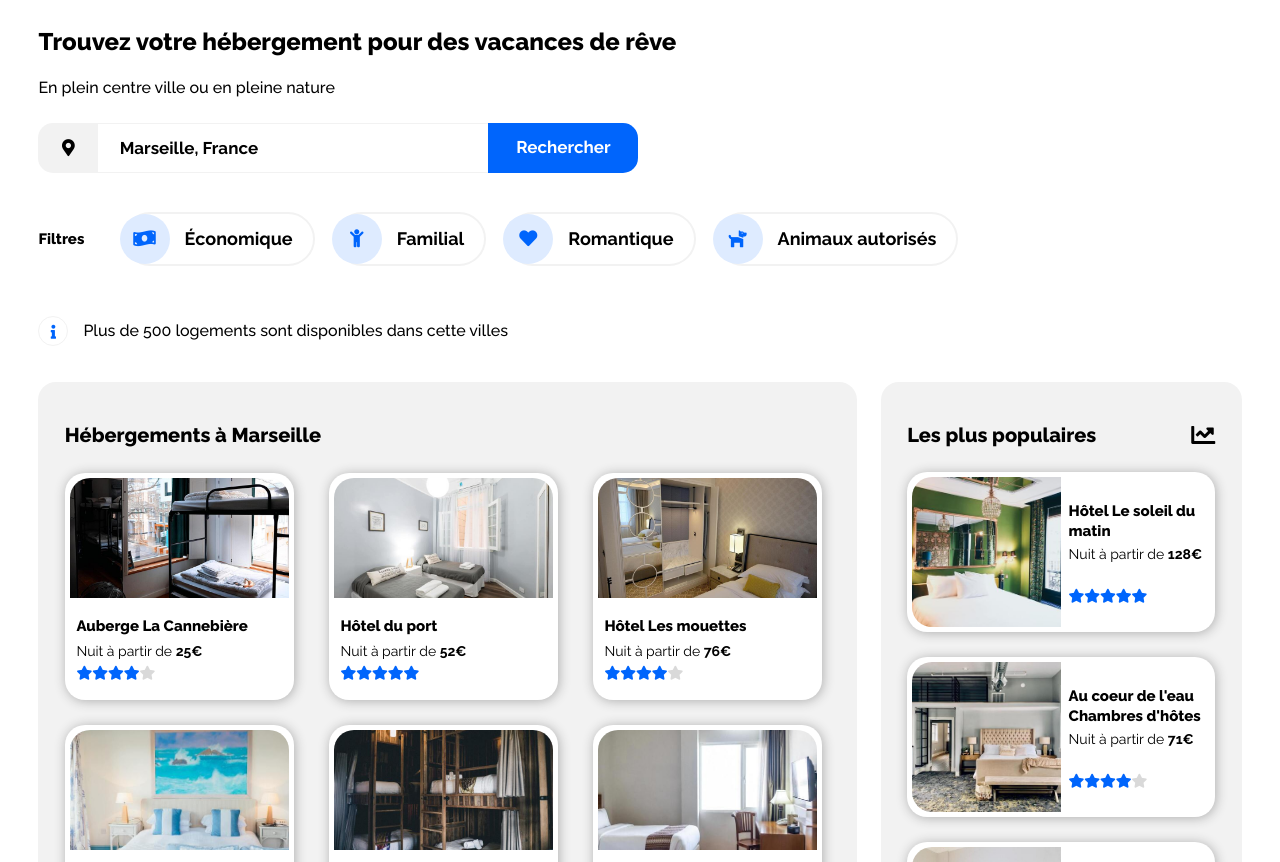
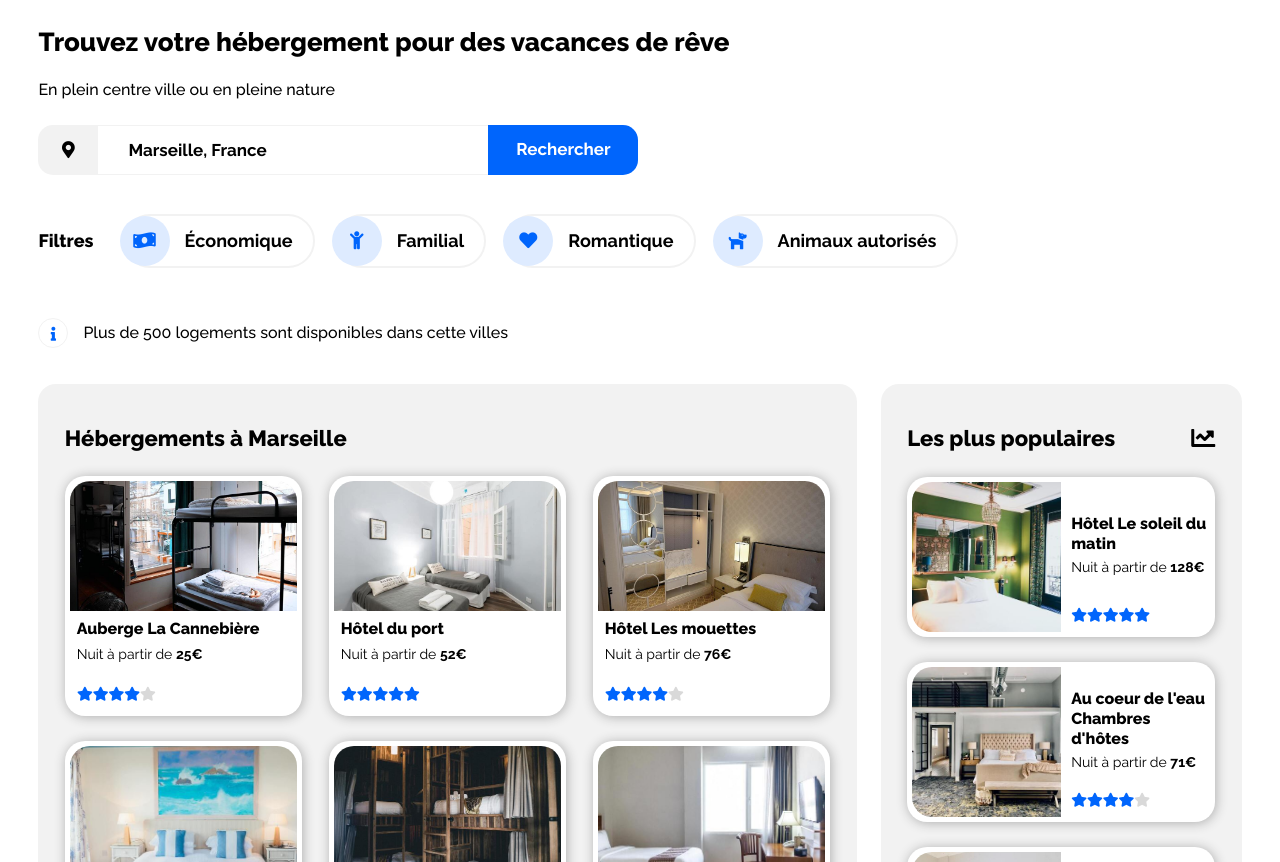
Before and after one commit to fabiendevfront/FabienDucousso_2_31012022, a plain HTML site: page index.html in a window 1280 px wide. Shown: the part 86-948 px from the top of the page. Drawn offline with Linux system fonts and the light colour scheme.

Commit message:
CSS ratings, rental & popular cards

```diff
--- a/css/desktop.css
+++ b/css/desktop.css
@@ -37,27 +37,26 @@ h3 {
 }
 
 h1 {
-    font-size: 24px;
+    font-size: 26px;
     line-height: 40px;
 }
 
 h2 {
-    font-size: 20px;
+    font-size: 22px;
 }
 
 h3{
-    font-size: 15px;
+    font-size: 16px;
+}
+
+.wrapper {
+    padding: 0 3%;
 }
 
 .subtitle {
     font-size: 16px;
     font-weight: 500;
 }
-
-.wrapper {
-    padding: 0 3%;
-}
-
 
 /**********/
 /* HEADER */
@@ -66,7 +65,6 @@ h3{
 #header {
     width: 100%;
     display: flex;
-    flex-direction: row;
 	flex-wrap: wrap;
 	justify-content: space-between;
     align-items: center;
@@ -83,7 +81,6 @@ h3{
 .menu {
     width: 50%;
     display: flex;
-    flex-direction: row;
 	flex-wrap: wrap;
 	justify-content: flex-end;
     align-items: center;
@@ -122,7 +119,6 @@ h3{
 
 .search {
     display: flex;
-    flex-direction: row;
 	flex-wrap: wrap;
 	justify-content: flex-start;
     align-items: center;
@@ -152,6 +148,8 @@ h3{
     border-width: 1px 0;
     border-style: solid;
     border-color: #F2F2F2;
+    padding: 0 5%;
+    color:#000000;
 }
 
 .search-form:focus {
@@ -164,13 +162,7 @@ h3{
 
 .search-form::placeholder {
     color:#000000;
-    padding: 0 5%;
 }
-
-.search-form:-moz-placeholder {
-    color:#000000;
-    padding: 0 5%;
-  }
 
 .search-form:focus::placeholder {
     opacity: 0;
@@ -198,19 +190,18 @@ h3{
 .filters {
     width: 100%;
     display: flex;
-    flex-direction: row;
 	justify-content: flex-start;
     align-items: center;
 }
 
 .filters-title {
+    font-size: 18px;
     width: 7%;
 }
 
 .filters-items {
     width: 93%;
     display: flex;
-    flex-direction: row;
 	flex-wrap: wrap;
 	justify-content: flex-start;
     align-items: center;
@@ -219,7 +210,6 @@ h3{
 
 .filters-btn {
     display: flex;
-    flex-direction: row;
 	justify-content: flex-start;
     align-items: center;
     padding-right: 20px;
@@ -244,24 +234,23 @@ h3{
 .filters-icon {
     width: 50px;
     height: 50px;
+    line-height: 50px;
     border-radius: 50%;
-    background-color: #deebff;
     text-align: center;
-    line-height: 50px;
     margin-left: -5px;
     margin-right: 15px;
+    background-color: #deebff;
     color: #0065fc;
 }
 
 .filters-text {
-    margin: 0 auto;
+    margin: 0;
 }
 
 /* INFORMATION */
 
 .information {
     display: flex;
-	flex-direction: row;
 	justify-content: flex-start;
     align-items: center;
 }
@@ -269,11 +258,10 @@ h3{
 .information-icon {
     width: 30px;
     height: 30px;
+    line-height: 30px;
     border-radius: 50%;
     border: solid 1px #F2F2F2;
     text-align: center;
-    vertical-align:middle;
-    line-height: 30px;
     margin-right: 15px;
     color: #0065fc;
 }
@@ -284,7 +272,6 @@ h3{
 
 #lodgings {
     display: flex;
-	flex-direction: row;
 	flex-wrap: wrap;
 	justify-content: space-between;
     margin-bottom: 60px;
@@ -310,14 +297,15 @@ h3{
 .rental-items {
     margin: 28px 0 28px 0;
     display: flex;
-	flex-direction: row;
 	flex-wrap: wrap;
 	justify-content: space-between;
 }
 
 .rental-card {
-    width: 30%;
-    margin: 0 1% 25px 0;
+    position: relative;
+    width: 31%;
+    height: 240px;
+    margin-bottom: 25px;
     padding: 5px;
     border-radius: 20px;
     background-color: #ffffff;
@@ -338,13 +326,11 @@ h3{
     flex-direction: column;
 }
 
-.rental-picture {
-    margin-bottom: 10px;
-}
+
 
 .rental-picture img {
     width: 100%;
-    height: 120px;
+    height: 130px;
     border-radius: 20px 20px 0 0;
     object-fit: cover;
 }
@@ -355,7 +341,7 @@ h3{
 
 .rental-description h3,
 .rental-description p,
-.rental-description .ratings {
+.rental-ratings {
     margin: 3px 0 5px 3%;
 }
 
@@ -370,25 +356,6 @@ h3{
     color: #0065fc;
 }
 
-.price {
-    font-weight: 700;
-}
-
-.ratings {
-    display: flex;
-    flex-direction: row;
-    justify-content: flex-start;
-    align-items: center;
-}
-
-.ratings .full {
-    color: #0065fc;
-}
-
-.ratings .empty {
-    color: #D9D9D9;
-}
-
 /* POPULAR */
 
 .popular-container {
@@ -397,7 +364,6 @@ h3{
 
 .popular-head {
     display: flex;
-	flex-direction: row;
 	justify-content: space-between;
     align-items: center;
     margin-bottom: 10px;
@@ -413,6 +379,7 @@ h3{
 }
 
 .popular-card {
+    position: relative;
     padding: 5px;
     border-radius: 20px;
     background-color: #ffffff;
@@ -428,7 +395,6 @@ h3{
 .popular-card article {
     width: 100%;
     display: flex;
-    flex-direction: row;
     justify-content: flex-start;
     align-items: center;
 }
@@ -453,13 +419,48 @@ h3{
     width: 50%;
 }
 
-.popular-description h3,
-.popular-description .ratings {
-    margin: 3px 0 3px 5%;
+.popular-description h3 {
+    margin: 3px 0 3px 10px;
 }
 
 .popular-description p {
-    margin: 3px 0 25px 5%;
+    margin: 3px 0 25px 10px;
+}
+
+.popular-ratings {
+    margin-left: 10px;
+}
+
+/* LODGINGS GENERAL */
+
+.price {
+    font-weight: 700;
+}
+
+.rental-ratings,
+.popular-ratings {
+    position: absolute;
+    display: flex;
+    justify-content: flex-start;
+    align-items: center;
+}
+
+.rental-ratings {
+    bottom: 10px;
+}
+
+.popular-ratings {
+    bottom: 15px;
+}
+
+.rental-ratings .full,
+.popular-ratings .full {
+    color: #0065fc;
+}
+
+.rental-ratings .empty,
+.popular-ratings .empty {
+    color: #D9D9D9;
 }
 
 /**********************/
--- a/css/tablet.css
+++ b/css/tablet.css
@@ -4,12 +4,16 @@
 
 @media screen and (max-width: 992px) {
 
+    /***********/
+    /* GENERAL */
+    /***********/
+
     .wrapper {
         padding: 0;
     }
 
     h1 {
-        font-size: 32px;
+        font-size: 28px;
     }
 
     /**********/
--- a/index.html
+++ b/index.html
@@ -86,7 +86,7 @@
                                 <div class="rental-description">
                                     <h3>Auberge La Cannebière</h3>
                                     <p>Nuit à partir de <span class="price">25€</span></p>
-                                    <div class="ratings">
+                                    <div class="rental-ratings">
                                         <i class="fas fa-star full"></i>
                                         <i class="fas fa-star full"></i>
                                         <i class="fas fa-star full"></i>
@@ -104,7 +104,7 @@
                                 <div class="rental-description">
                                     <h3>Hôtel du port</h3>
                                     <p>Nuit à partir de <span class="price">52€</span></p>
-                                    <div class="ratings">
+                                    <div class="rental-ratings">
                                         <i class="fas fa-star full"></i>
                                         <i class="fas fa-star full"></i>
                                         <i class="fas fa-star full"></i>
@@ -122,7 +122,7 @@
                                 <div class="rental-description">
                                     <h3>Hôtel Les mouettes</h3>
                                     <p>Nuit à partir de <span class="price">76€</span></p>
-                                    <div class="ratings">
+                                    <div class="rental-ratings">
                                         <i class="fas fa-star full"></i>
                                         <i class="fas fa-star full"></i>
                                         <i class="fas fa-star full"></i>
@@ -140,7 +140,7 @@
                                 <div class="rental-description">
                                     <h3>Hôtel de la mer</h3>
                                     <p>Nuit à partir de <span class="price">46€</span></p>
-                                    <div class="ratings">
+                                    <div class="rental-ratings">
                                         <i class="fas fa-star full"></i>
                                         <i class="fas fa-star full"></i>
                                         <i class="fas fa-star full"></i>
@@ -158,7 +158,7 @@
                                 <div class="rental-description">
                                     <h3>Auberge Le Panier</h3>
                                     <p>Nuit à partir de <span class="price">23€</span></p>
-                                    <div class="ratings">
+                                    <div class="rental-ratings">
                                         <i class="fas fa-star full"></i>
                                         <i class="fas fa-star full"></i>
                                         <i class="fas fa-star full"></i>
@@ -176,7 +176,7 @@
                                 <div class="rental-description">
                                     <h3>Hôtel chez Amina</h3>
                                     <p>Nuit à partir de <span class="price">96€</span></p>
-                                    <div class="ratings">
+                                    <div class="rental-ratings">
                                         <i class="fas fa-star full"></i>
                                         <i class="fas fa-star full"></i>
                                         <i class="fas fa-star full"></i>
@@ -203,7 +203,7 @@
                                 <div class="popular-description">
                                     <h3>Hôtel Le soleil du matin</h3>
                                     <p>Nuit à partir de <span class="price">128€</span></p>
-                                    <div class="ratings">
+                                    <div class="popular-ratings">
                                         <i class="fas fa-star full"></i>
                                         <i class="fas fa-star full"></i>
                                         <i class="fas fa-star full"></i>
@@ -221,7 +221,7 @@
                                 <div class="popular-description">
                                     <h3>Au coeur de l'eau Chambres d'hôtes</h3>
                                     <p>Nuit à partir de <span class="price">71€</span></p>
-                                    <div class="ratings">
+                                    <div class="popular-ratings">
                                         <i class="fas fa-star full"></i>
                                         <i class="fas fa-star full"></i>
                                         <i class="fas fa-star full"></i>
@@ -239,7 +239,7 @@
                                 <div class="popular-description">
                                     <h3>Hôtel Tout bleu et Blanc</h3>
                                     <p>Nuit à partir de <span class="price">68€</span></p>
-                                    <div class="ratings">
+                                    <div class="popular-ratings">
                                         <i class="fas fa-star full"></i>
                                         <i class="fas fa-star full"></i>
                                         <i class="fas fa-star full"></i>
```
